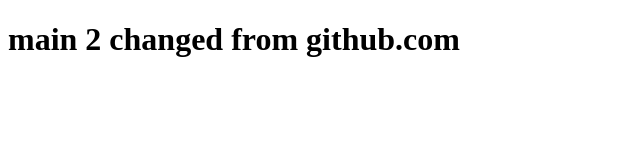
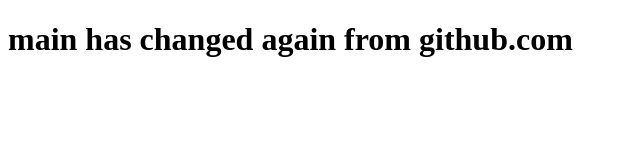
Before and after one commit to manjunadhb/proj5, a plain HTML site: page index.html in a window 1280 px wide. Shown: the whole page, without its empty margins (0-640 px from the left). Drawn offline with Linux system fonts and the light colour scheme.

Commit message:
changed again from github.com

```diff
--- a/index.html
+++ b/index.html
@@ -7,6 +7,6 @@
     <title>Document</title>
 </head>
 <body>
-    <h1>main 2 changed from github.com</h1>
+    <h1>main has changed again from github.com</h1>
 </body>
 </html>
```
